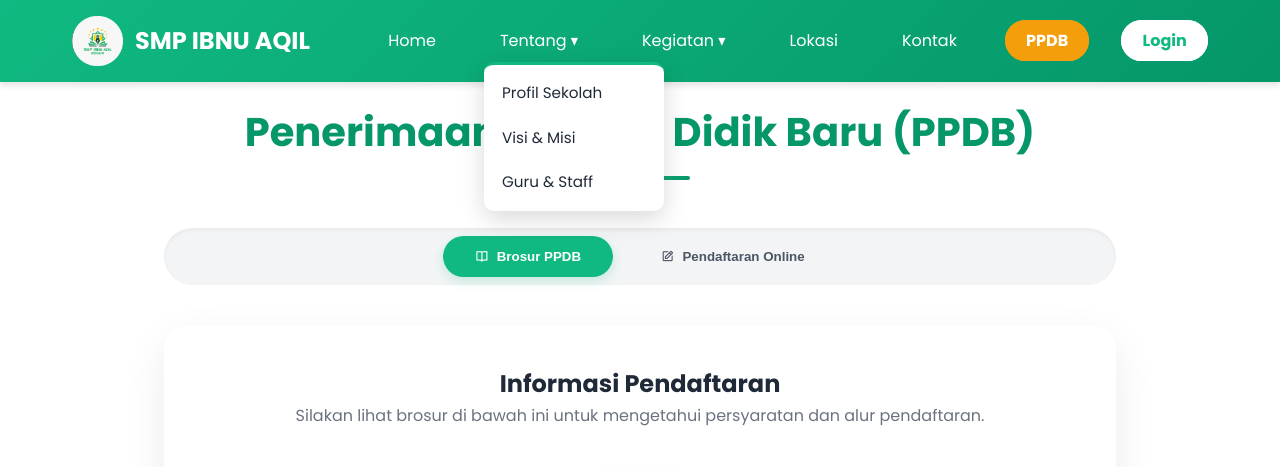
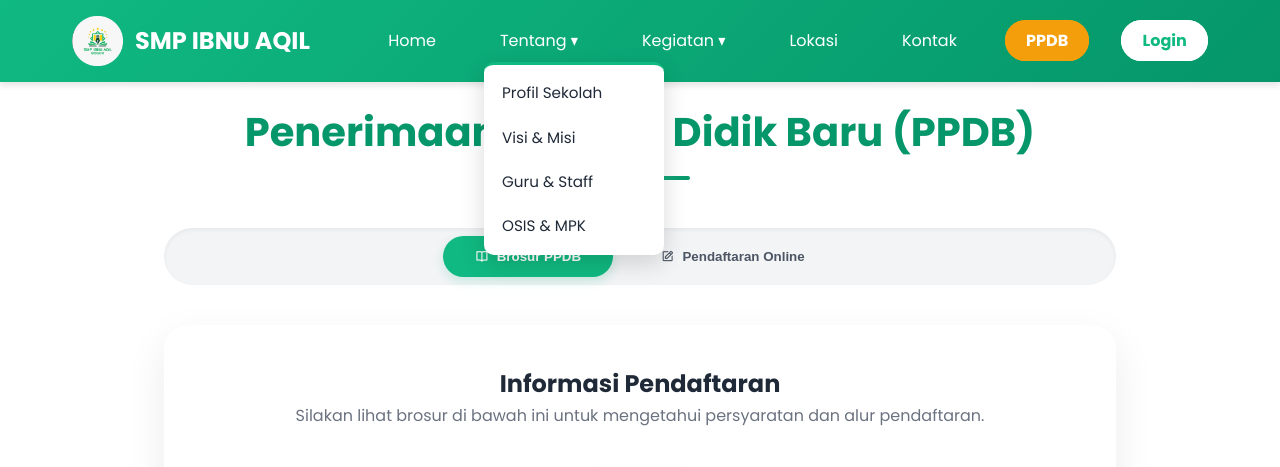
Before and after one commit to abdadfarras29-design/projek_ibnu_aqil_jadi, a PHP site: page /ppdb.php in a window 1280 px wide, after a click on "Tentang ▾". Shown: the top 467 px of the page. Run offline with PHP 8.4, Linux system fonts and the light colour scheme; some libraries are stand-ins or nearby versions.

Commit message:
Add files via upload

```diff
--- a/berita.php
+++ b/berita.php
@@ -281,6 +281,7 @@ $badge_colors = [
                         <li><a href="profile.php">Profil Sekolah</a></li>
                         <li><a href="visi-misi.php">Visi & Misi</a></li>
                         <li><a href="guru-staff.php">Guru & Staff</a></li>
+                        <li><a href="osis-mpk.php">OSIS & MPK</a></li>
                     </ul>
                 </li>
                 <li class="dropdown">
--- a/detail-berita.php
+++ b/detail-berita.php
@@ -469,6 +469,7 @@ $page_url = (isset($_SERVER['HTTPS']) && $_SERVER['HTTPS'] === 'on' ? 'https' :
                         <li><a href="profile.php">Profil Sekolah</a></li>
                         <li><a href="visi-misi.php">Visi &amp; Misi</a></li>
                         <li><a href="guru-staff.php">Guru & Staff</a></li>
+                        <li><a href="osis-mpk.php">OSIS & MPK</a></li>
                     </ul>
                 </li>
                 <li class="dropdown">
--- a/ekskul.php
+++ b/ekskul.php
@@ -37,6 +37,7 @@ if ($res_ekskul) {
                         <li><a href="profile.php">Profil Sekolah</a></li>
                         <li><a href="visi-misi.php">Visi & Misi</a></li>
                         <li><a href="guru-staff.php">Guru & Staff</a></li>
+                        <li><a href="osis-mpk.php">OSIS & MPK</a></li>
                     </ul>
                 </li>
                 <li class="dropdown">
--- a/fasilitas.php
+++ b/fasilitas.php
@@ -35,6 +35,7 @@ if ($res_fasilitas) {
                         <li><a href="profile.php">Profil Sekolah</a></li>
                         <li><a href="visi-misi.php">Visi & Misi</a></li>
                         <li><a href="guru-staff.php">Guru & Staff</a></li>
+                        <li><a href="osis-mpk.php">OSIS & MPK</a></li>
                     </ul>
                 </li>
                 <li class="dropdown">
--- a/galeri.php
+++ b/galeri.php
@@ -289,6 +289,7 @@ mysqli_stmt_close($stmt);
                         <li><a href="profile.php">Profil Sekolah</a></li>
                         <li><a href="visi-misi.php">Visi & Misi</a></li>
                         <li><a href="guru-staff.php">Guru & Staff</a></li>
+                        <li><a href="osis-mpk.php">OSIS & MPK</a></li>
                     </ul>
                 </li>
                 <li class="dropdown">
--- a/hubungi.php
+++ b/hubungi.php
@@ -235,6 +235,7 @@ if ($res_komentar) {
                         <li><a href="profile.php">Profil Sekolah</a></li>
                         <li><a href="visi-misi.php">Visi & Misi</a></li>
                         <li><a href="guru-staff.php">Guru & Staff</a></li>
+                        <li><a href="osis-mpk.php">OSIS & MPK</a></li>
                     </ul>
                 </li>
                 <li class="dropdown">
--- a/lokasi.php
+++ b/lokasi.php
@@ -25,6 +25,7 @@
                         <li><a href="profile.php">Profil Sekolah</a></li>
                         <li><a href="visi-misi.php">Visi & Misi</a></li>
                         <li><a href="guru-staff.php">Guru & Staff</a></li>
+                        <li><a href="osis-mpk.php">OSIS & MPK</a></li>
                     </ul>
                 </li>
                 <li class="dropdown">
--- a/ppdb.php
+++ b/ppdb.php
@@ -278,6 +278,7 @@ if ($_SERVER["REQUEST_METHOD"] == "POST" && isset($_POST['daftar'])) {
                         <li><a href="profile.php">Profil Sekolah</a></li>
                         <li><a href="visi-misi.php">Visi & Misi</a></li>
                         <li><a href="guru-staff.php">Guru & Staff</a></li>
+                        <li><a href="osis-mpk.php">OSIS & MPK</a></li>
                     </ul>
                 </li>
                 <li class="dropdown">
```
